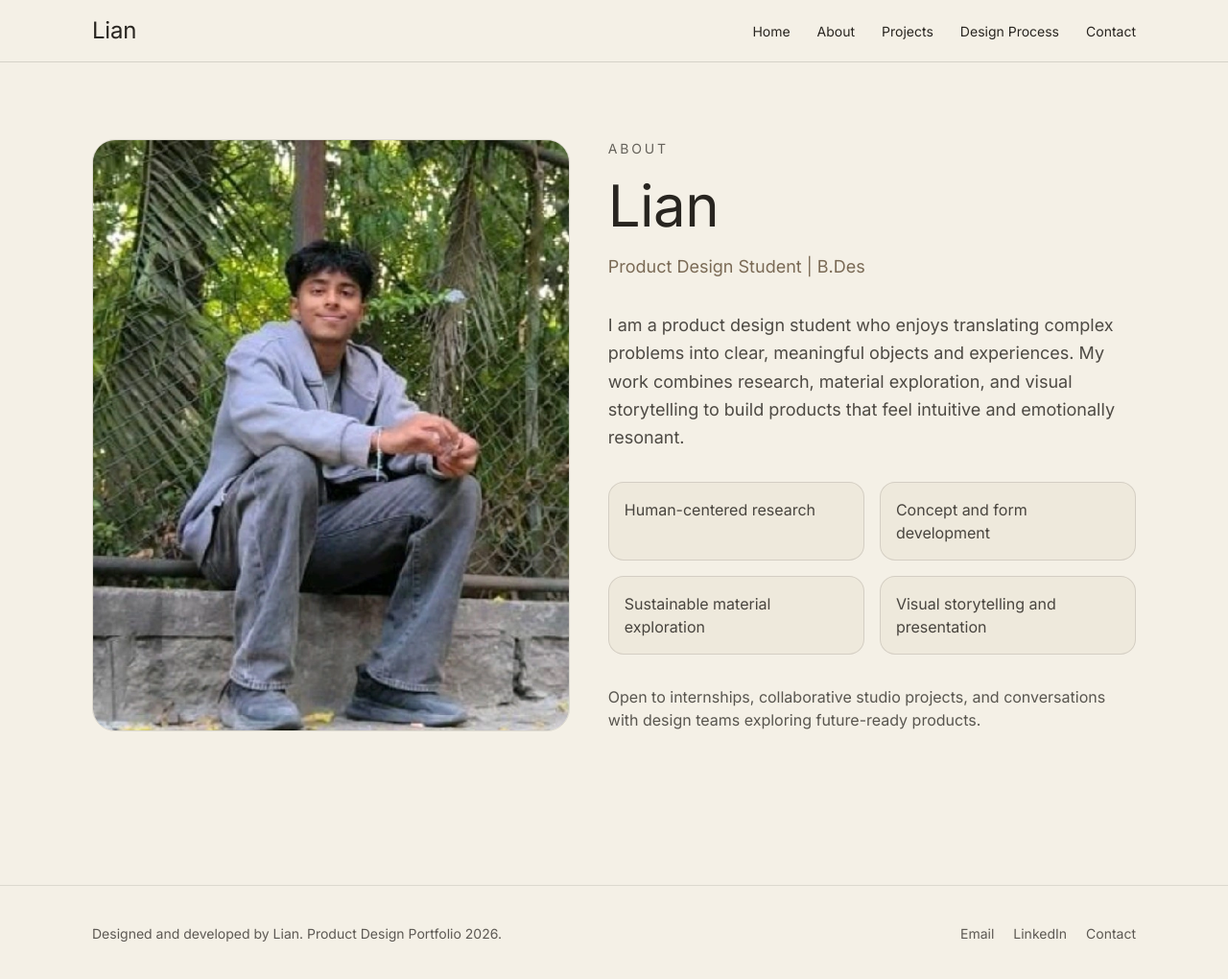
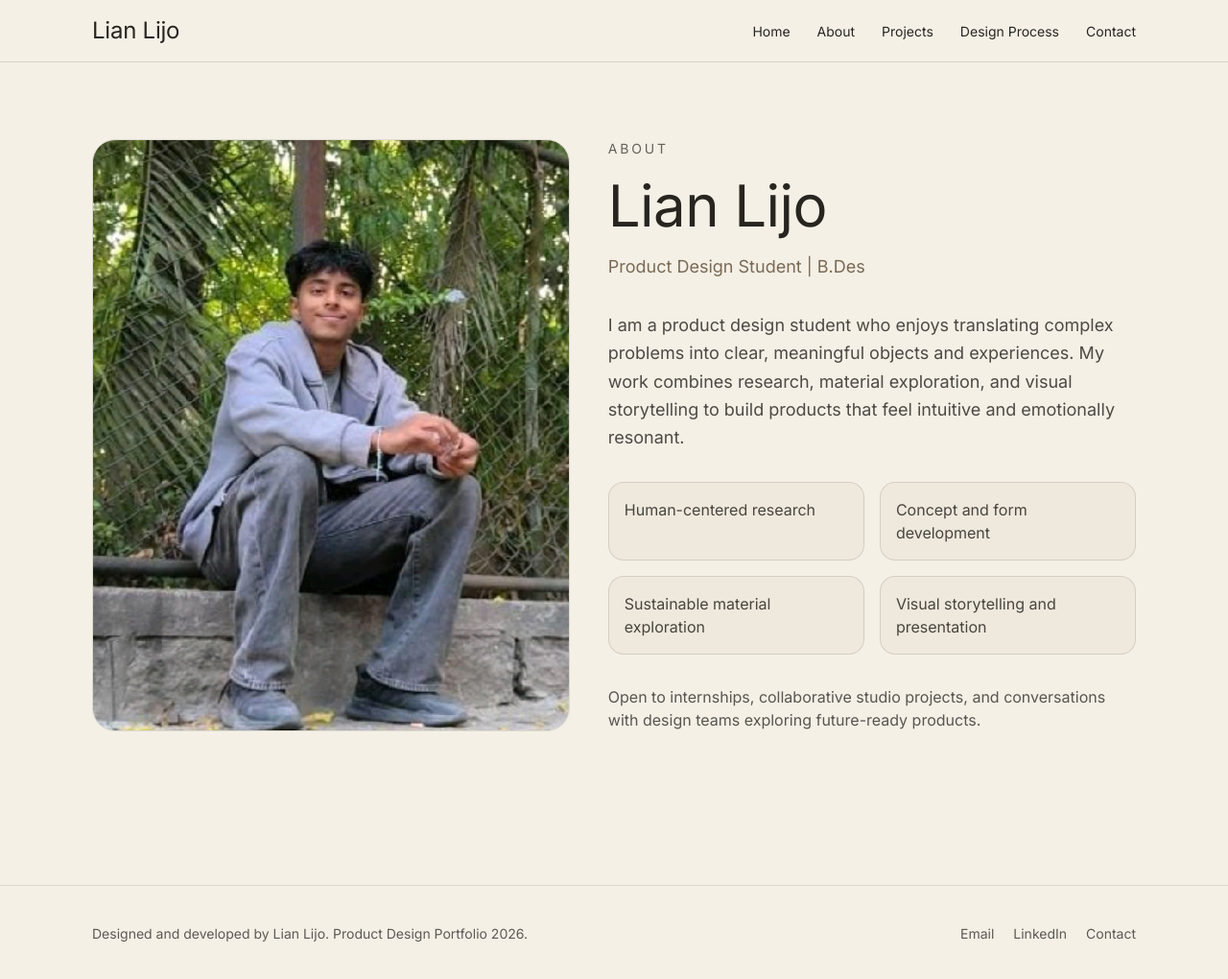
Before and after one commit to xatdev/lian-portfolio, a Next.js app: page /about in a window 1280 px wide. Shown: the top 1020 px of the page at 96% size. Built offline with nearby package versions, Linux system fonts and the light colour scheme.

Commit message:
Update name to Lian Lijo throughout site

```diff
--- a/src/app/about/page.tsx
+++ b/src/app/about/page.tsx
@@ -17,7 +17,7 @@ export default function AboutPage() {
       <AnimatedReveal delay={0.08} className="space-y-8">
         <div className="space-y-3">
           <p className="text-sm uppercase tracking-[0.2em] text-sand/70">About</p>
-          <h1 className="display text-5xl leading-tight md:text-6xl">Lian</h1>
+          <h1 className="display text-5xl leading-tight md:text-6xl">Lian Lijo</h1>
           <p className="text-lg text-mint">Product Design Student | B.Des</p>
         </div>
 
--- a/src/app/layout.tsx
+++ b/src/app/layout.tsx
@@ -11,9 +11,9 @@ const inter = Inter({
 });
 
 export const metadata: Metadata = {
-  title: "Lian | Product Design Portfolio",
+  title: "Lian Lijo | Product Design Portfolio",
   description:
-    "Portfolio of Lian, a B.Des Product Design student building thoughtful, human-centered products.",
+    "Portfolio of Lian Lijo, a B.Des Product Design student building thoughtful, human-centered products.",
 };
 
 export default function RootLayout({
--- a/src/components/site-footer.tsx
+++ b/src/components/site-footer.tsx
@@ -4,7 +4,7 @@ export function SiteFooter() {
   return (
     <footer className="mt-20 border-t border-line/70">
       <div className="mx-auto flex w-full max-w-6xl flex-col gap-6 px-6 py-10 text-sm text-sand/74 md:flex-row md:items-center md:justify-between md:px-8">
-        <p>Designed and developed by Lian. Product Design Portfolio 2026.</p>
+        <p>Designed and developed by Lian Lijo. Product Design Portfolio 2026.</p>
         <div className="flex items-center gap-5">
           <Link href="mailto:lian.lijo@gmail.com" className="hover:text-mint">
             Email
--- a/src/components/site-header.tsx
+++ b/src/components/site-header.tsx
@@ -21,7 +21,7 @@ export function SiteHeader() {
     <header className="sticky top-0 z-50 border-b border-line/90 bg-ink/90 backdrop-blur-xl">
       <nav className="mx-auto flex w-full max-w-6xl items-center justify-between px-6 py-4 md:px-8">
         <Link href="/" className="display text-2xl tracking-tight" onClick={() => setOpen(false)}>
-          Lian
+          Lian Lijo
         </Link>
         <button
           type="button"
```
